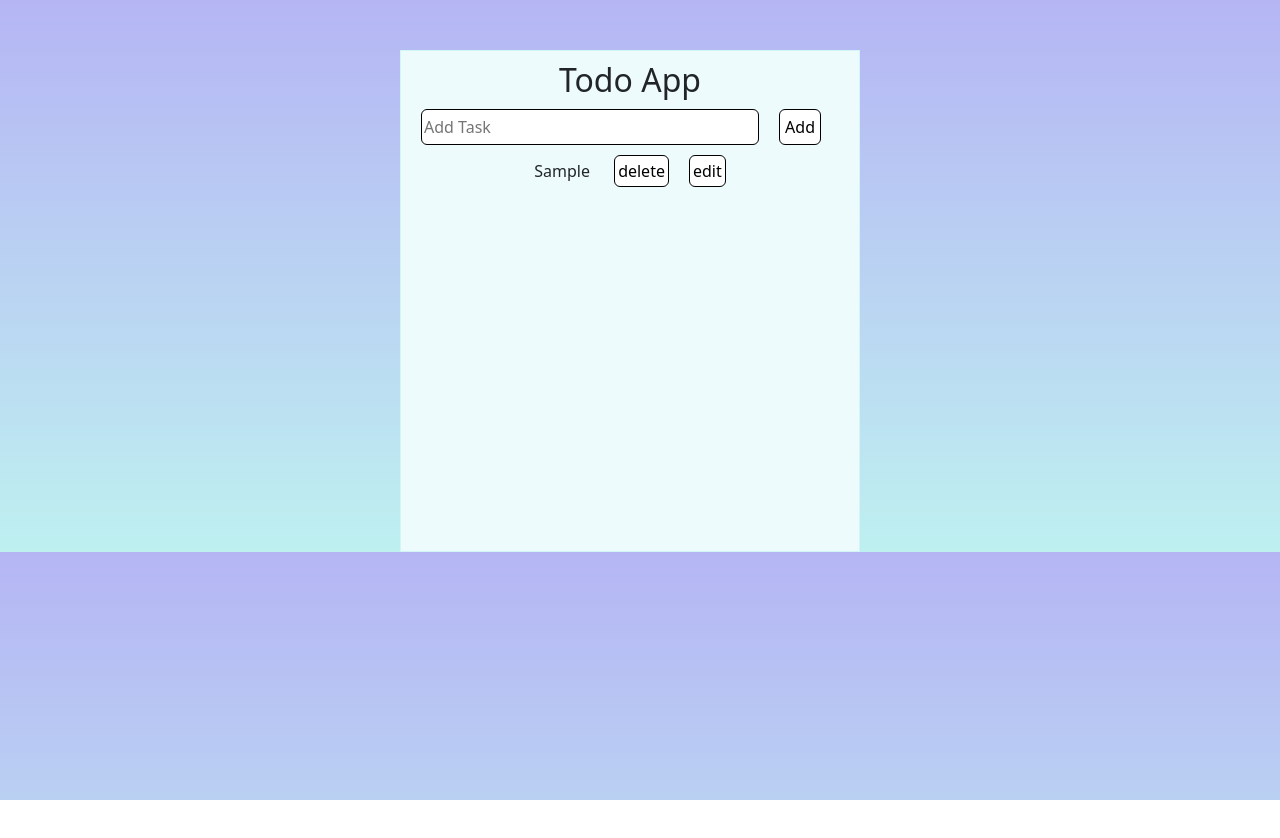
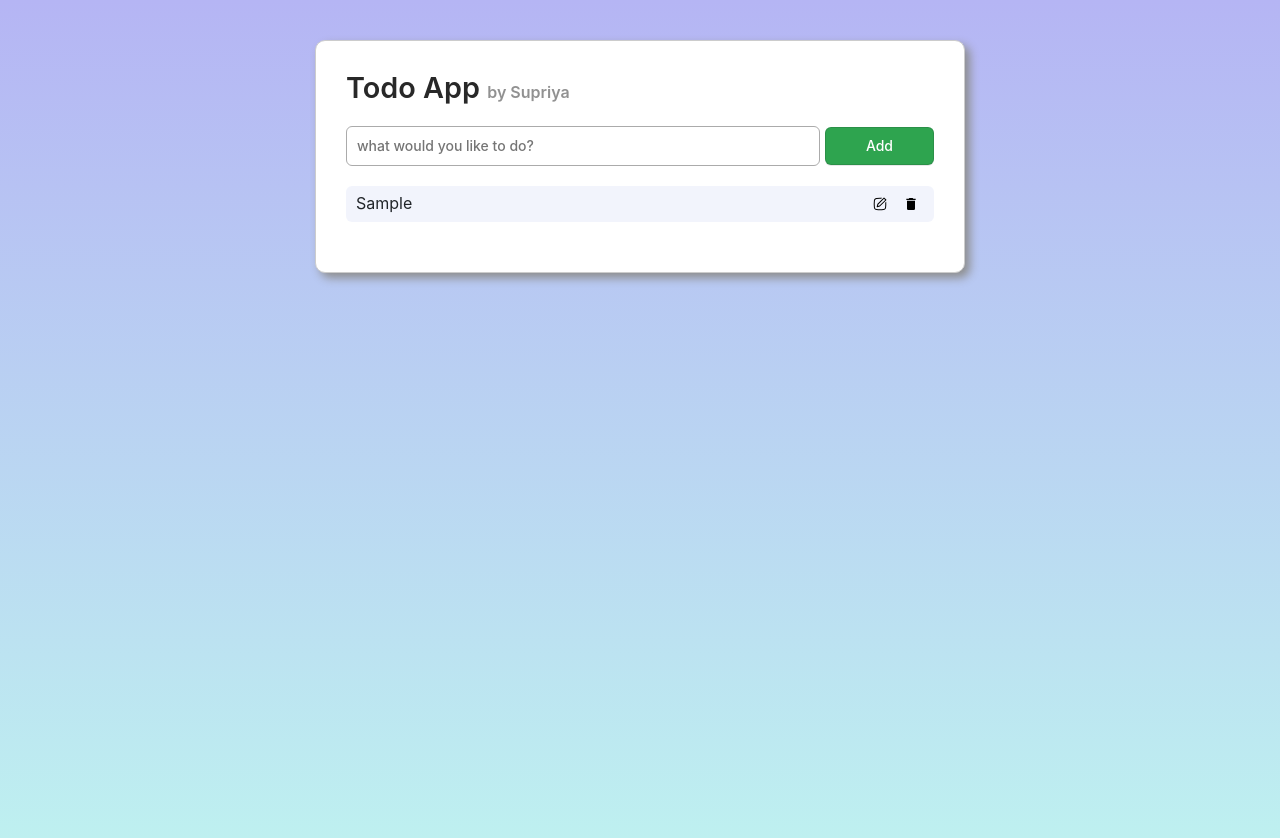
Before and after one commit to supriya855/Todo-App, an Angular app: page / in a window 1280 px wide. Both pictures are taken after typing "Sample" into the empty fields and a click on the button "Add". Before the commit the page ends 800 px from the top, so only its background shows below. Built offline with nearby package versions, Linux system fonts and the light colour scheme.

Commit message:
fixed hell lot of code

```diff
--- a/src/app/todo/todo.component.css
+++ b/src/app/todo/todo.component.css
@@ -1,47 +1,147 @@
-.form-template{
-    margin-top:50px;
-    margin-left:400px;
-    width:460px;
-    padding:250px 10px;
-    border:1px solid rgb(210, 245, 246);
-    background-color: rgb(238, 251, 252);
+.container{
+  border: 1px solid rgb(204, 204, 204);
+  border-radius: 10px;
+  background-color: white;
+  max-width: 650px;
+  margin:40px auto;
+  padding: 30px;
+  box-shadow: 5px 5px 10px rgb(142, 142, 142);
 
 }
-.main-h{
-    margin-top:10px;
+
+.container h1{
+  font-size: 1.8rem;
+  padding-bottom: 10px;
+  font-weight: 600;
+  color:rgb(40, 40, 40);
+}
+
+
+.container h1 > span{
+  font-size: 1rem;
+  color: rgb(145, 145, 145);
+}
+
+form{
   display: flex;
-    flex-direction: row;
-    justify-content: center;
-    margin-left:10px;
-    width:400px;
+  align-items: center;
+  column-gap: 5px;
+  margin: 10px 0;
 }
-input{
-    width:600px;
-    border:1px solid black;
+
+form input {
+  font-weight: 500;
+  font-size: 14px;
+  height: 40px;
   border-radius: 6px;
+  padding-left: 10px;
+  border: 1px solid #ababab;
 }
-button{
-    padding:5px;
-    border:1px solid black;
+
+form input:focus {
+  border: 1px solid #6941c6;
+  outline: 1px solid blueviolet;
+}
+
+form button{
+  appearance: none;
+  background-color: #2ea44f;
+  border: 1px solid rgba(27, 31, 35, .15);
+  border-radius: 6px;
+  box-shadow: rgba(27, 31, 35, .1) 0 1px 0;
+  box-sizing: border-box;
+  color: #fff;
+  cursor: pointer;
+  display: inline-block;
+  font-family: -apple-system,system-ui,"Segoe UI",Helvetica,Arial,sans-serif,"Apple Color Emoji","Segoe UI Emoji";
+  font-size: 14px;
+  font-weight: 500;
+  line-height: 20px;
+  padding: 8px 40px;
+  position: relative;
+  text-align: center;
+  text-decoration: none;
+  user-select: none;
+  -webkit-user-select: none;
+  touch-action: manipulation;
+  vertical-align: middle;
+  white-space: nowrap
+}
+
+.button-3:focus:not(:focus-visible):not(.focus-visible) {
+  box-shadow: none;
+  outline: none;
+}
+
+.button-3:hover {
+  background-color: #2c974b;
+}
+
+.button-3:focus {
+  box-shadow: rgba(46, 164, 79, .4) 0 0 0 3px;
+  outline: none;
+}
+
+.button-3:disabled {
+  background-color: #94d3a2;
+  border-color: rgba(27, 31, 35, .1);
+  color: rgba(255, 255, 255, .8);
+  cursor: default;
+}
+
+.button-3:active {
+  background-color: #298e46;
+  box-shadow: rgba(20, 70, 32, .2) 0 1px 0 inset;
+}
+
+input {
+  border: 1px solid black;
+  border-radius: 6px;
+  width:100%;
+}
+
+/* button {
+  padding: 5px 20px;
+  border: 1px solid black;
   border-radius: 6px;
   background-color: white;
-    margin-left:20px;
-}
-ul {
+} */
+
+.todos {
   list-style-type: none;
   padding: 0;
+  margin: 20px 0;
 }
 
-  li {
+.todos li {
+  display: flex;
+  justify-content: space-between;
   margin-bottom: 10px;
-    text-align: center;
+  background-color: rgba(242, 244, 252, 0.956);
+  font-size: 1rem;
+  border-radius: 6px;
+  padding: 5px 10px;
+
 }
-  h2{
-    display: block;
-    margin-top:-240px;
-    text-align: center;
+
+.todo-buttons{
+  display: flex;
+  column-gap: 5px;
 }
-  #l-b{
-    margin-top:10px;
-    padding:3px;
+
+.icon-button{
+  border: none;
+  border-radius: 6px;
+  background-color: transparent;
+  display: grid;
+  place-items: center;
+  padding: 5px;
 }
+
+.icon-button:hover{
+  outline: 1px solid rgb(193, 193, 193);
+}
+
+/* .todo-buttons{
+
+} */
--- a/src/app/todo/todo.component.html
+++ b/src/app/todo/todo.component.html
@@ -11,7 +11,7 @@
         </li>
       </ul>
   </form> -->
-<form class="form-template" (ngSubmit)="addTask(taskInput.value)">
+<!-- <form class="form-template" (ngSubmit)="addTask(taskInput.value)">
     <h2>Todo App</h2>
     <div class="main-h">
       <input type="text" #taskInput id="taskInput" placeholder="Add Task">
@@ -23,4 +23,34 @@
         <button id="l-b" type="button" (click)="editTask(i)">edit</button>
       </li>
     </ul>
+  </form> -->
+
+<div class="container">
+  <h1>Todo App
+    <span>by Supriya</span>
+  </h1>
+  <form (ngSubmit)="addTask(taskInput.value)">
+    <input type="text" #taskInput id="taskInput" placeholder="what would you like to do?">
+    <button type="submit" [innerText]="editingIndex !== null ? 'Update' : 'Add'"></button>
   </form>
+  <ul class="todos">
+    <li class="todo-item" *ngFor="let task of tasks; let i=index">{{task}}
+      <div class="todo-buttons">
+        <button class="icon-button" id="l-b" type="button" (click)="editTask(i)">
+          <svg xmlns="http://www.w3.org/2000/svg" width="1em" height="1em" viewBox="0 0 24 24">
+            <path fill="currentColor" fill-rule="evenodd"
+              d="M21.455 5.416a.75.75 0 0 1-.096.943l-9.193 9.192a.75.75 0 0 1-.34.195l-3.829 1a.75.75 0 0 1-.915-.915l1-3.828a.778.778 0 0 1 .161-.312L17.47 2.47a.75.75 0 0 1 1.06 0l2.829 2.828a.756.756 0 0 1 .096.118m-1.687.412L18 4.061l-8.518 8.518l-.625 2.393l2.393-.625z"
+              clip-rule="evenodd" />
+            <path fill="currentColor"
+              d="M19.641 17.16a44.4 44.4 0 0 0 .261-7.04a.403.403 0 0 1 .117-.3l.984-.984a.198.198 0 0 1 .338.127a45.91 45.91 0 0 1-.21 8.372c-.236 2.022-1.86 3.607-3.873 3.832a47.77 47.77 0 0 1-10.516 0c-2.012-.225-3.637-1.81-3.873-3.832a45.922 45.922 0 0 1 0-10.67c.236-2.022 1.86-3.607 3.873-3.832a47.75 47.75 0 0 1 7.989-.213a.2.2 0 0 1 .128.34l-.993.992a.402.402 0 0 1-.297.117a46.164 46.164 0 0 0-6.66.255a2.89 2.89 0 0 0-2.55 2.516a44.421 44.421 0 0 0 0 10.32a2.89 2.89 0 0 0 2.55 2.516c3.355.375 6.827.375 10.183 0a2.89 2.89 0 0 0 2.55-2.516" />
+          </svg>
+        </button>
+        <button class="icon-button" id="l-b" type="button" (click)="deleteTask(i)"><svg
+            xmlns="http://www.w3.org/2000/svg" width="1em" height="1em" viewBox="0 0 24 24">
+            <path fill="currentColor" d="M19 4h-3.5l-1-1h-5l-1 1H5v2h14M6 19a2 2 0 0 0 2 2h8a2 2 0 0 0 2-2V7H6z" />
+          </svg>
+        </button>
+      </div>
+    </li>
+  </ul>
+</div>
--- a/src/app/todo/todo.component.ts
+++ b/src/app/todo/todo.component.ts
@@ -39,6 +39,7 @@ export class TodoComponent implements OnInit{
     this.editingIndex = index;
     const taskToEdit = this.tasks[index];
     const taskInput = document.getElementById('taskInput') as HTMLInputElement;
+    taskInput.focus()
     console.log(taskInput.value);
     taskInput.value = taskToEdit;
   }
--- a/src/styles.css
+++ b/src/styles.css
@@ -1,3 +1,8 @@
 body{
-   background-image: linear-gradient(rgb(181, 181, 244),rgb(190, 240, 240))
+   background: linear-gradient(rgb(181, 181, 244),rgb(190, 240, 240));
+   background-size: cover;
+   background-repeat: no-repeat;
+   width:100vw;
+   height: 100vh;
+  font-family: -apple-system,system-ui,"Segoe UI",Helvetica,Arial,sans-serif,"Apple Color Emoji","Segoe UI Emoji";
 }
```
Also changed, not shown: 1 other file (tests, documents, lock files or other folders). Lines whose indentation alone changed are shown as unchanged.
